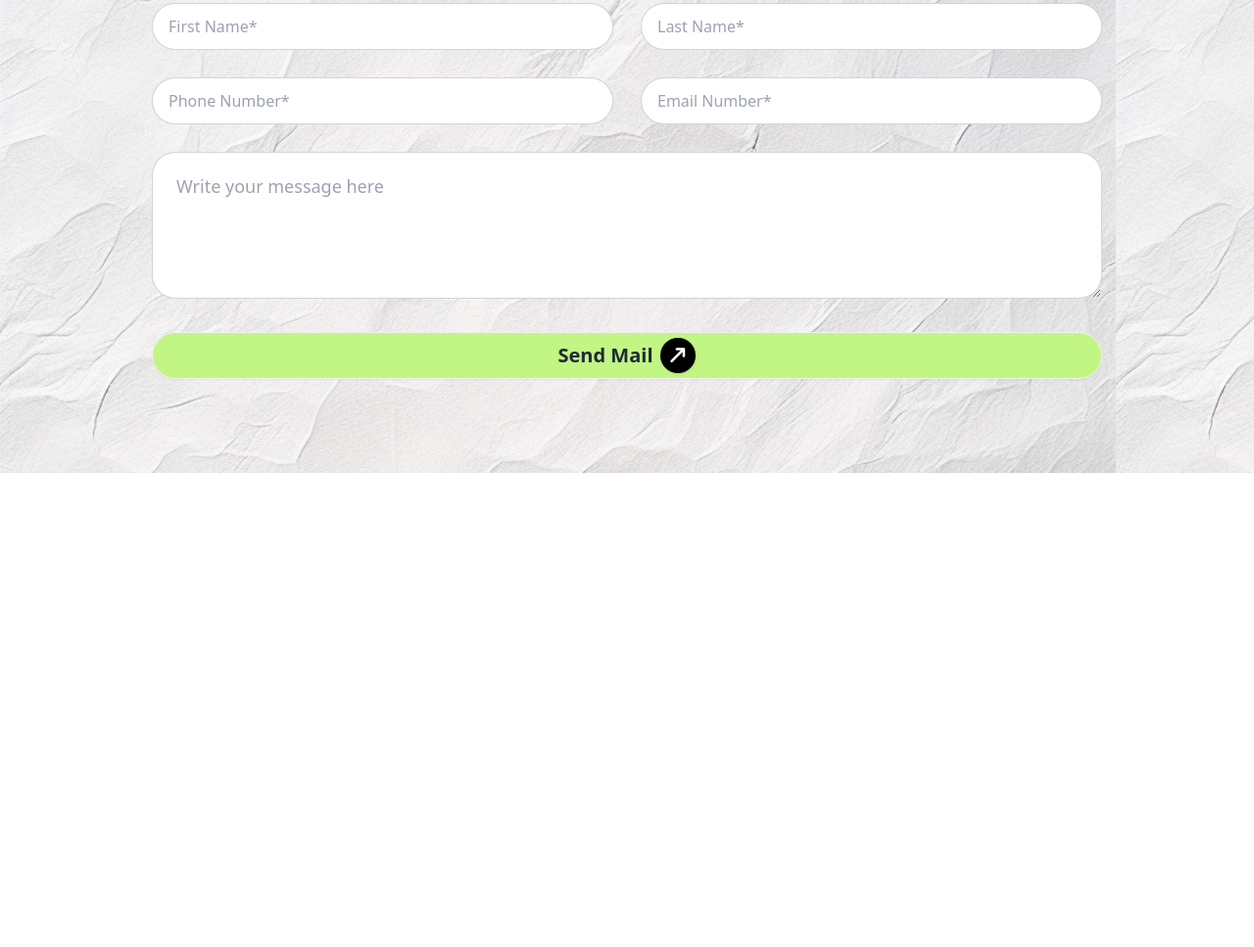
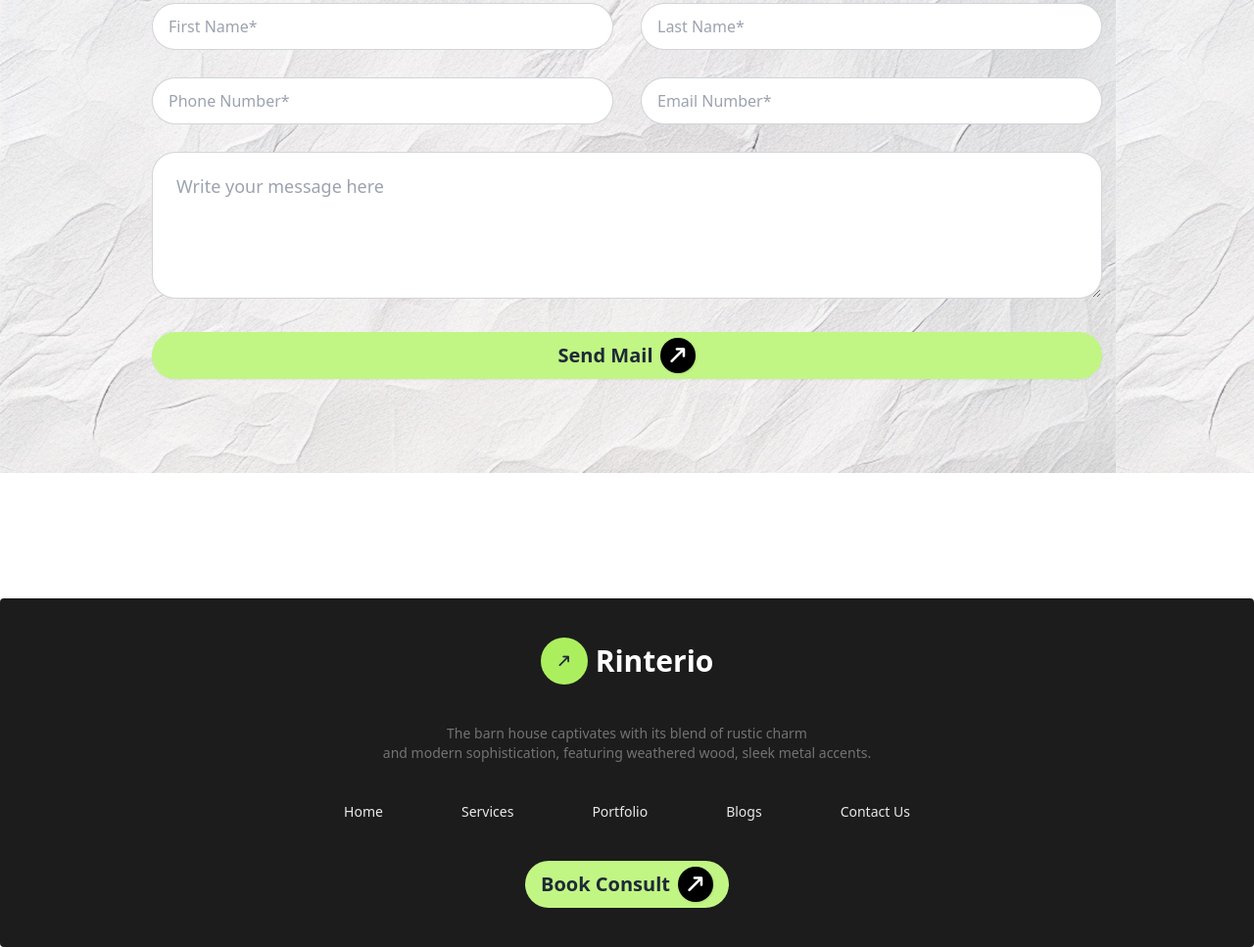
Before and after one commit to chabikunnahar/Assignment-03, a website built with Vite: page index.html in a window 1280 px wide. Shown: the part 2652-3619 px from the top of the page at 98% size. Before the commit the page ends 3263 px from the top, so only its background shows below. Built offline with nearby package versions, Linux system fonts and the light colour scheme.

Commit message:
added responsible footer section

```diff
--- a/index.html
+++ b/index.html
@@ -295,7 +295,7 @@ modern sophistication, featuring weathered wood, sleek metal accents.</p>
           <section  class=" px-7 py-24 mb-32 space-y-7" style="background-image: url(/assets/bg.jpg);">
                      <!-- button -->
            <div class="text-center">
-               <button class=""> <a class="btn bg-[#c1f684] shadow  rounded-full text-xl font-semibold  "> <i class="fa-solid fa-arrow-right-long font-semibold  "></i>Let’s Connect</a></button>
+               <button class=""> <a class="btn bg-[#c1f684] shadow  rounded-full border-none text-xl font-semibold  "> <i class="fa-solid fa-arrow-right-long font-semibold  "></i>Let’s Connect</a></button>
              </div>
              <!-- description -->
               <h2 class="text-4xl text-center font-bold">Let’s Discuss Next Project</h2>
@@ -315,13 +315,33 @@ modern sophistication, featuring weathered wood, sleek metal accents.</p>
               placeholder="Write your message here"
               class="textarea textarea-bordered textarea-lg rounded-3xl h-[150px] w-full"></textarea>
                </div>
-        <button> <a class="btn bg-[#c1f684] rounded-full w-full text-xl font-semibold  ">Send Mail <i class="fa-solid fa-arrow-right-long font-semibold -rotate-45 bg-black rounded-full shadow p-2 text-white"></i></a></button>
+        <button> <a class="btn bg-[#c1f684] rounded-full w-full text-xl font-semibold border-none  ">Send Mail <i class="fa-solid fa-arrow-right-long font-semibold -rotate-45 bg-black rounded-full shadow p-2 text-white"></i></a></button>
            </div>
           </section>
     </main>
-    <footer>
+<footer class="footer footer-center bg-[#1C1C1C] text-base-content rounded p-10">
+  <!-- logo -->
+  <div class="flex gap-2 ">
+    <div class="">
+        <button class=" bg-btn-clr btn-circle"><i class="fa-solid fa-arrow-right-long font-semibold  -rotate-45"></i></button>
+    </div>
+ <a class=" text-3xl font-bold text-white">Rinterio</a>
+  </div>
+<!-- text -->
+<p class="text-[#737373] text-center font-medium">The barn house captivates with its blend of rustic  charm <br> and  modern sophistication, featuring weathered wood, sleek metal accents.</p>
+<!-- nav section -->
+  <nav class="grid grid-cols-1 gap-5 lg:grid-flow-col lg:gap-20 text-[#E9E9E9]">
+    <a class="link link-hover">Home</a>
+    <a class="link link-hover">Services</a>
+    <a class="link link-hover">Portfolio</a>
+    <a class="link link-hover">Blogs</a>
+    <a class="link link-hover">Contact Us</a>
+  </nav>
 
-    </footer>
+          <button> <a class="btn bg-[#c1f684] rounded-full text-xl font-semibold border-none  ">Book Consult <i class="fa-solid fa-arrow-right-long font-semibold -rotate-45 bg-black rounded-full shadow p-2 text-white"></i></a></button>
+
+
+</footer>
 
 </body>
 </html>
```
